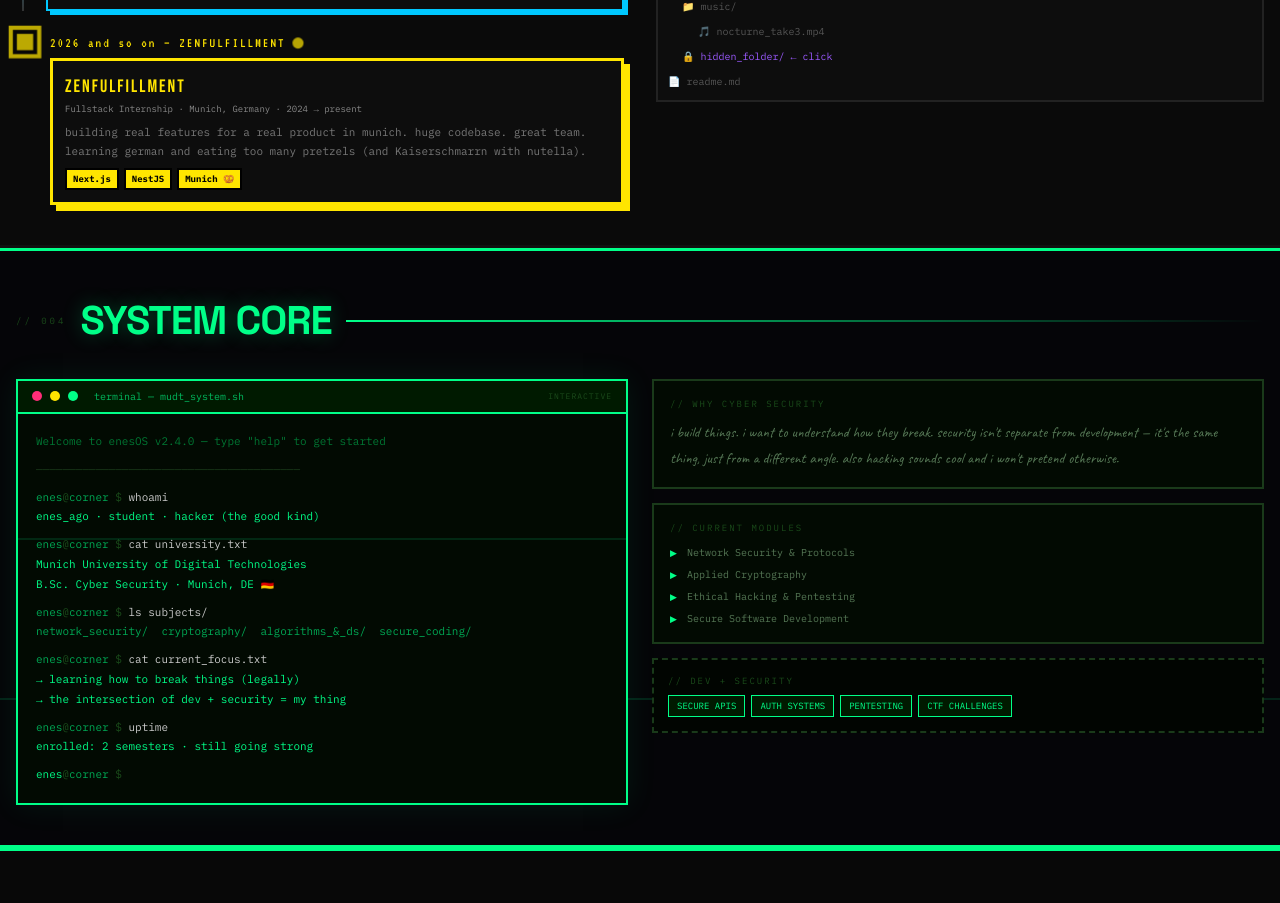
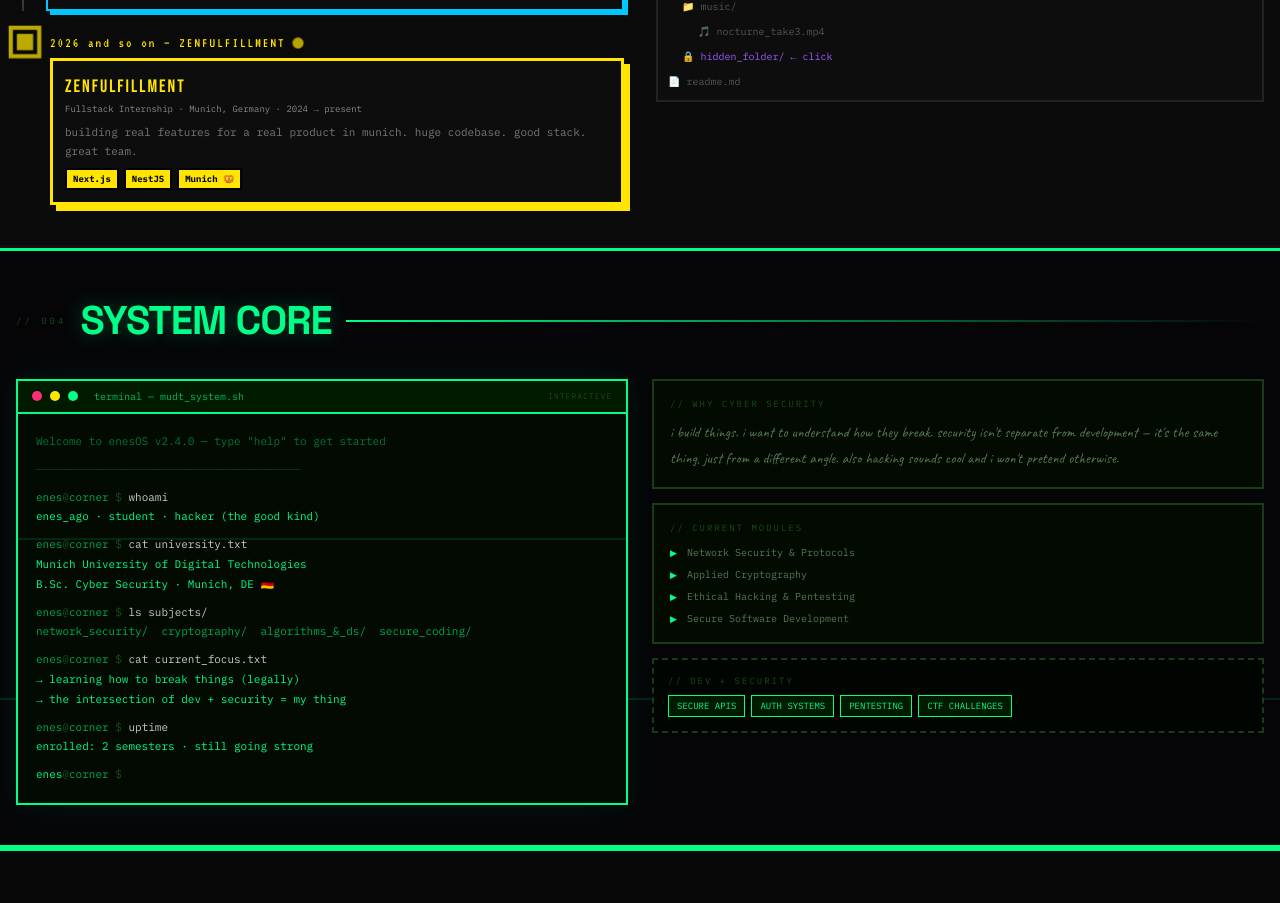
Before and after one commit to EnesAgo/corner.enesago.com, a Next.js app in the folder frontend/: page / in a window 1280 px wide. Shown: the part 3179-4082 px from the top of the page. Built offline with nearby package versions, Linux system fonts and the light colour scheme; no server answers; the database is empty.

Commit message:
fix: change text

```diff
--- a/frontend/src/data/chapters.ts
+++ b/frontend/src/data/chapters.ts
@@ -38,7 +38,7 @@ export const timeline: TimelineItemData[] = [
     color: '#FFE500',
     title: null,
     company: { name: 'Zenfulfillment', sub: 'Fullstack Internship · Munich, Germany · 2024 → present' },
-    desc: 'building real features for a real product in munich. huge codebase. great team. learning german and eating too many pretzels (and Kaiserschmarrn with nutella).',
+    desc: 'building real features for a real product in munich. huge codebase. good stack. great team.',
     tags: ['Next.js', 'NestJS', 'Munich 🥨'],
     current: true,
   },
```
